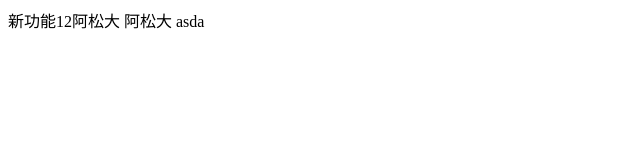
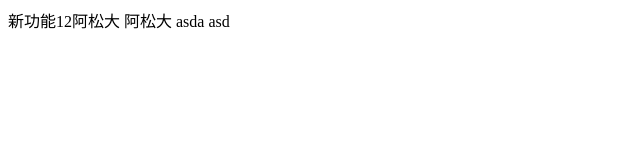
Before and after one commit to ketao4869/eslint-test, a Vue app: page / in a window 1280 px wide. Shown: the top 160 px of the page, without its empty margins (0-640 px from the left). Built offline with nearby package versions, Linux system fonts and the light colour scheme.

Commit message:
feat: :sparkles: ad

```diff
--- a/src/App.vue
+++ b/src/App.vue
@@ -6,6 +6,7 @@
 		新功能12阿松大
 		阿松大
 		asda
+		asd
 	</div>
 </template>
 
```
